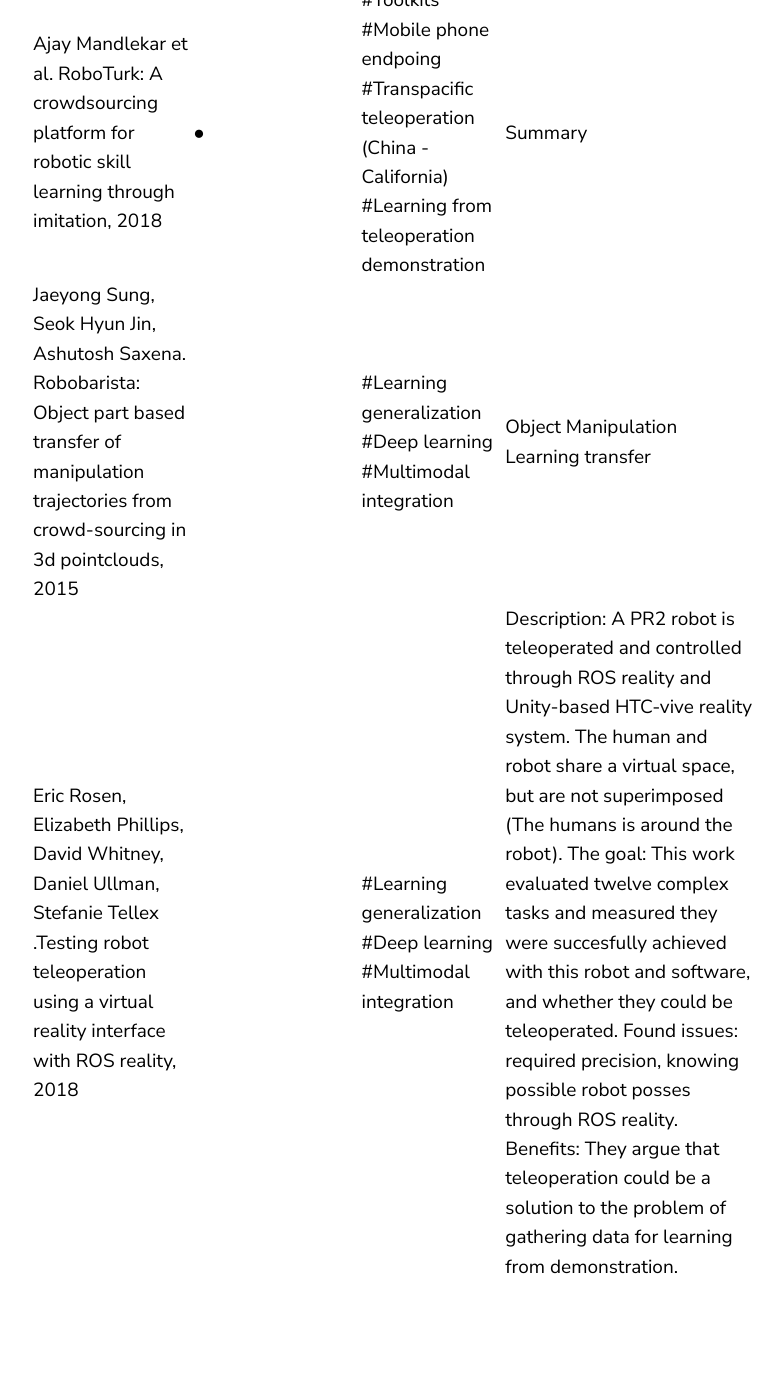
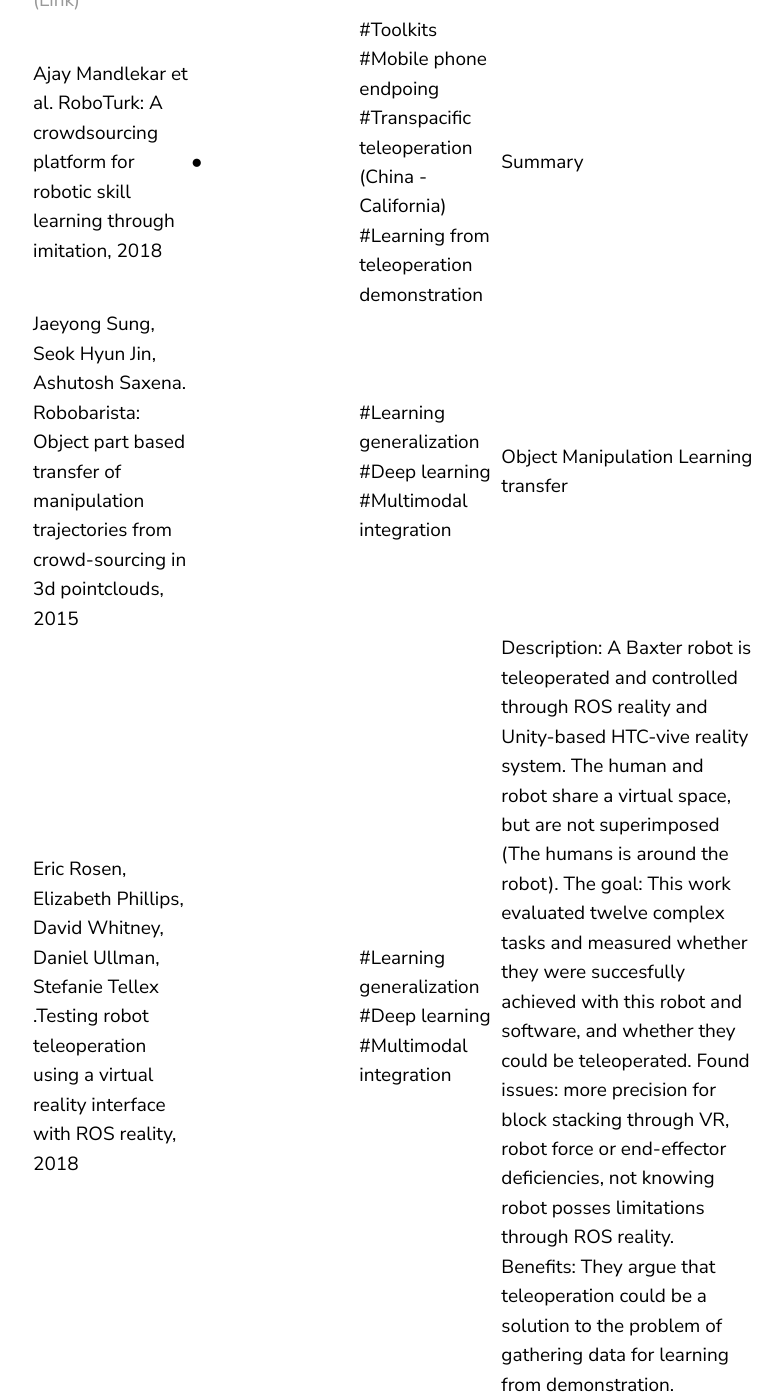
Before and after one commit to jluis9796/jluis9796.github.io, a Jekyll site: the page built from _posts/2020-05-24-telexistence.markdown, in a window 1280 px wide and 1400 px high, scrolled down 3019 px. Shown: the whole window, without its empty margins (67-850 px from the left). Built offline with Jekyll 4.4.1, drawn with Linux system fonts in a browser that asks for light colours; before the commit the page ends 4301 px from its top, so only the background shows below that.

Commit message:
Update 2020-05-24-telexistence.markdown

```diff
--- a/_posts/2020-05-24-telexistence.markdown
+++ b/_posts/2020-05-24-telexistence.markdown
@@ -143,7 +143,7 @@ date:   2020-05-24 13:34:36 +0900
     <td></td>
     <td></td>
     <td>#Learning generalization #Deep learning #Multimodal integration</td>
-    <td> Description: A PR2 robot is teleoperated and controlled through ROS reality and Unity-based HTC-vive reality system. The human and robot share a virtual space, but are not superimposed (The humans is around the robot). The goal: This work evaluated twelve complex tasks and measured they were succesfully achieved with this robot and software, and whether they could be teleoperated. Found issues: required precision, knowing possible robot posses through ROS reality. Benefits: They argue that teleoperation could be a solution to the problem of gathering data for learning from demonstration.</td>
+    <td> Description: A Baxter robot is teleoperated and controlled through ROS reality and Unity-based HTC-vive reality system. The human and robot share a virtual space, but are not superimposed (The humans is around the robot). The goal: This work evaluated twelve complex tasks and measured whether they were succesfully achieved with this robot and software, and whether they could be teleoperated. Found issues: more precision for block stacking through VR, robot force or end-effector deficiencies, not knowing robot posses limitations through ROS reality. Benefits: They argue that teleoperation could be a solution to the problem of gathering data for learning from demonstration.</td>
     </tr>
   </tbody>
 </table>
```
